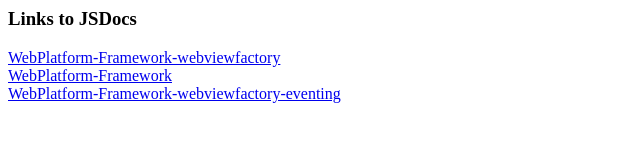
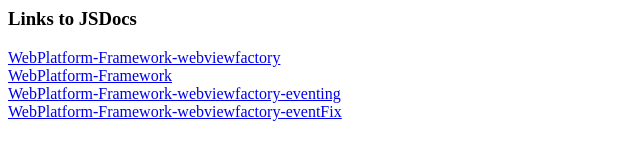
Before and after one commit to blackberry-webworks/webplatform-framework, a plain HTML site: page index.html in a window 1280 px wide. Shown: the whole page, without its empty margins (0-640 px from the left). Drawn offline with Linux system fonts and the light colour scheme.

Commit message:
Updated root index page with new entry for job WebPlatform-Framework-webviewfactory-eventFix

```diff
--- a/index.html
+++ b/index.html
@@ -8,6 +8,7 @@
 			<a href='http://blackberry-webworks.github.com/webplatform-framework/WebPlatform-Framework-webviewfactory/index.html'>WebPlatform-Framework-webviewfactory</a><br />
 <a href='http://blackberry-webworks.github.com/webplatform-framework/WebPlatform-Framework/index.html'>WebPlatform-Framework</a><br />
 <a href='http://blackberry-webworks.github.com/webplatform-framework/WebPlatform-Framework-webviewfactory-eventing/index.html'>WebPlatform-Framework-webviewfactory-eventing</a><br />
+<a href='http://blackberry-webworks.github.com/webplatform-framework/WebPlatform-Framework-webviewfactory-eventFix/index.html'>WebPlatform-Framework-webviewfactory-eventFix</a><br />
 <a id='NewRecord'></a>
 		</div>
 	</body>
```
